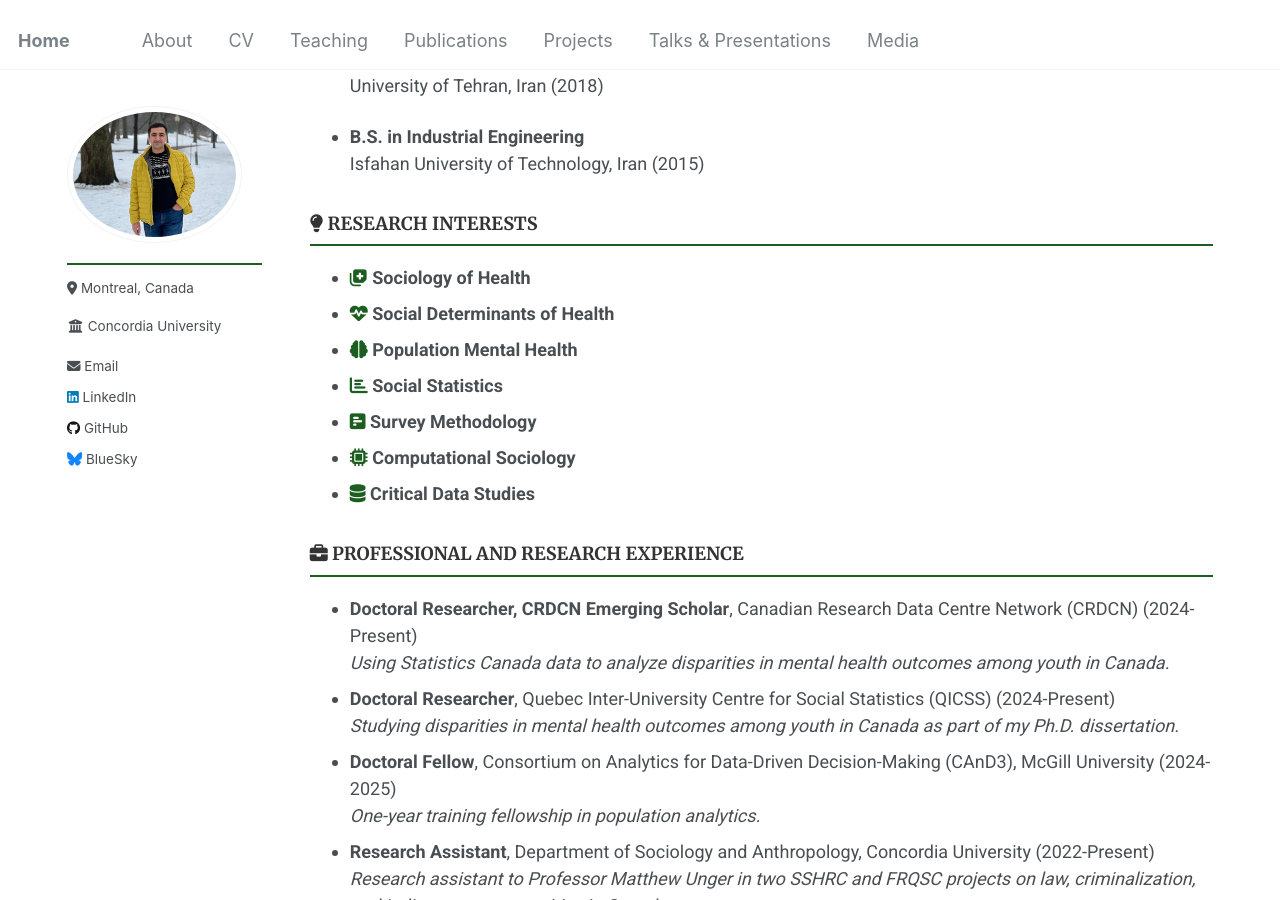
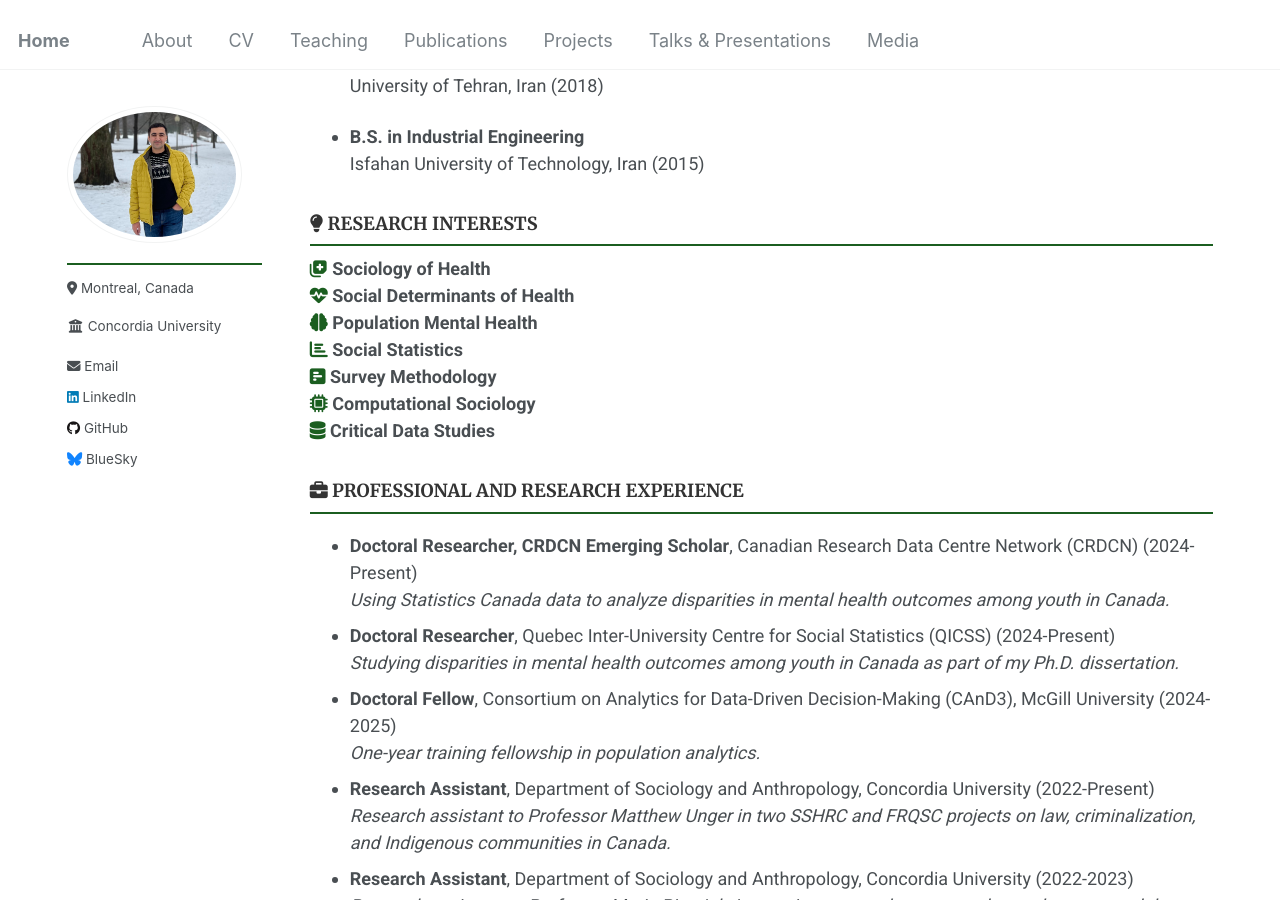
Before and after one commit to Mohsnmonji/mohsnmonji.github.io, a Jekyll site: the page built from _pages/Curriculum Vitae.md, in a window 1280 px wide and 900 px high, scrolled down 335 px. Built offline with Jekyll 4.4.1, drawn with Linux system fonts in a browser that asks for light colours.

Commit message:
Update Curriculum Vitae.md

```diff
--- a/_pages/Curriculum Vitae.md
+++ b/_pages/Curriculum Vitae.md
@@ -36,15 +36,15 @@ redirect_from:
 
 <!-- RESEARCH INTERESTS -->
 <h3><i class="fas fa-lightbulb"></i> RESEARCH INTERESTS</h3>
-<ul>
-  <li><i class="fas fa-notes-medical" style="color: #1B5E20;"></i> <strong>Sociology of Health</strong></li>
-  <li><i class="fas fa-heartbeat" style="color: #1B5E20;"></i> <strong>Social Determinants of Health</strong></li>
-  <li><i class="fas fa-brain" style="color: #1B5E20;"></i> <strong>Population Mental Health</strong></li>
-  <li><i class="fas fa-chart-bar" style="color: #1B5E20;"></i> <strong>Social Statistics</strong></li>
-  <li><i class="fas fa-poll-h" style="color: #1B5E20;"></i> <strong>Survey Methodology</strong></li>
-  <li><i class="fas fa-microchip" style="color: #1B5E20;"></i> <strong>Computational Sociology</strong></li>
-  <li><i class="fas fa-database" style="color: #1B5E20;"></i> <strong>Critical Data Studies</strong></li>
-</ul>
+<div>
+  <i class="fas fa-notes-medical" style="color: #1B5E20;"></i> <strong>Sociology of Health</strong><br>
+  <i class="fas fa-heartbeat" style="color: #1B5E20;"></i> <strong>Social Determinants of Health</strong><br>
+  <i class="fas fa-brain" style="color: #1B5E20;"></i> <strong>Population Mental Health</strong><br>
+  <i class="fas fa-chart-bar" style="color: #1B5E20;"></i> <strong>Social Statistics</strong><br>
+  <i class="fas fa-poll-h" style="color: #1B5E20;"></i> <strong>Survey Methodology</strong><br>
+  <i class="fas fa-microchip" style="color: #1B5E20;"></i> <strong>Computational Sociology</strong><br>
+  <i class="fas fa-database" style="color: #1B5E20;"></i> <strong>Critical Data Studies</strong>
+</div>
 
 
 ### <i class="fas fa-briefcase"></i> PROFESSIONAL AND RESEARCH EXPERIENCE
```
